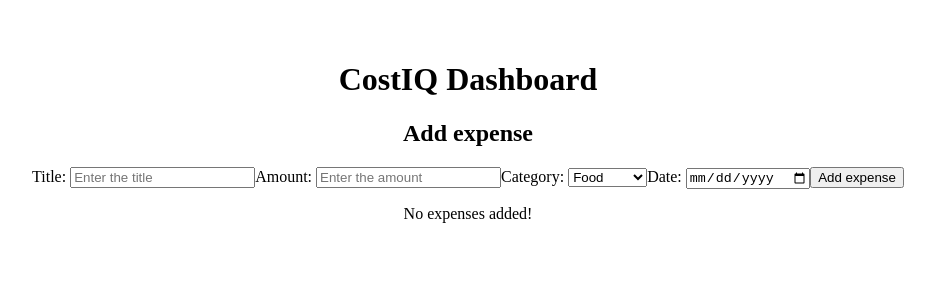
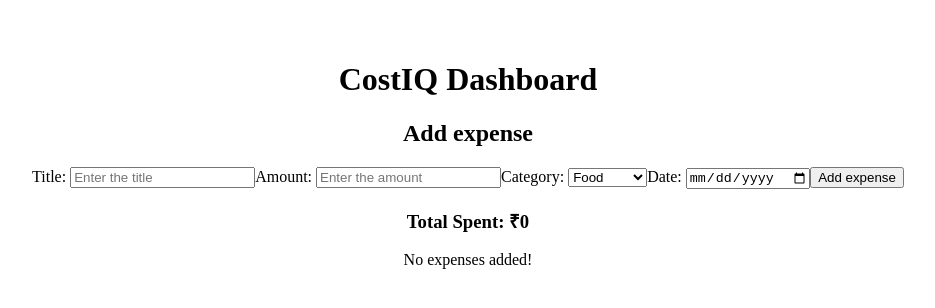
Before and after one commit to Apoorva65/CostIQ, a React (Vite) app: page / in a window 1280 px wide. Shown: the top 308 px of the page, without its empty margins (172-1107 px from the left). Built offline with nearby package versions, Linux system fonts and the light colour scheme.

Commit message:
Add Summary with total expense

```diff
--- a/src/components/Summary.jsx
+++ b/src/components/Summary.jsx
@@ -1,12 +1,15 @@
 import React from "react";
 
-function Summary(){
-    return(
-        <div>
-            <h1>CostIQ Summary</h1>
-        </div>
-    )
+function Summary({ expenses }) {
+  const total = expenses.reduce((sum, expense) => {
+    return sum + expense.amount;
+  }, 0);
 
+  return (
+    <div>
+      <h3>Total Spent: ₹{total}</h3>
+    </div>
+  );
 }
 
 export default Summary;
--- a/src/pages/Dashboard.jsx
+++ b/src/pages/Dashboard.jsx
@@ -1,6 +1,7 @@
 import React, { useState} from "react";
 import Expenseform from "../components/Expenseform";
 import Expenselist from "../components/Expenselist";
+import Summary from "../components/Summary";
 
 function Dashboard(){
 
@@ -14,6 +15,7 @@ function Dashboard(){
         <div>
             <h1>CostIQ Dashboard</h1>
             <Expenseform onAddexpense={addExpense}/>
+            <Summary expenses={expenses} />
             <Expenselist expenses={expenses} />
         </div>
     )
```
